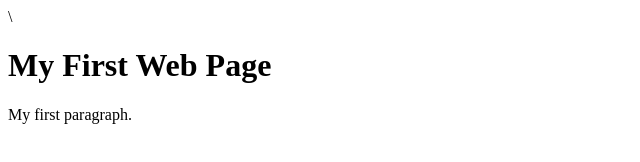
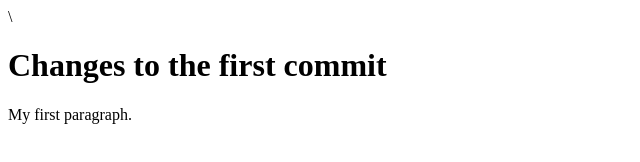
Before and after one commit to Brunexz/Gitbase-Tut, a plain HTML site: page index.html in a window 1280 px wide. Shown: the whole page, without its empty margins (0-640 px from the left). Drawn offline with Linux system fonts and the light colour scheme.

Commit message:
mike made changes to the file

```diff
--- a/index.html
+++ b/index.html
@@ -7,6 +7,6 @@
     <title>My First Web Page</title>
 </head>
 <body>
-    <h1>My First Web Page</h1>
+    <h1>Changes to the first commit</h1>
     <p>My first paragraph.</p>
 </html>
```
